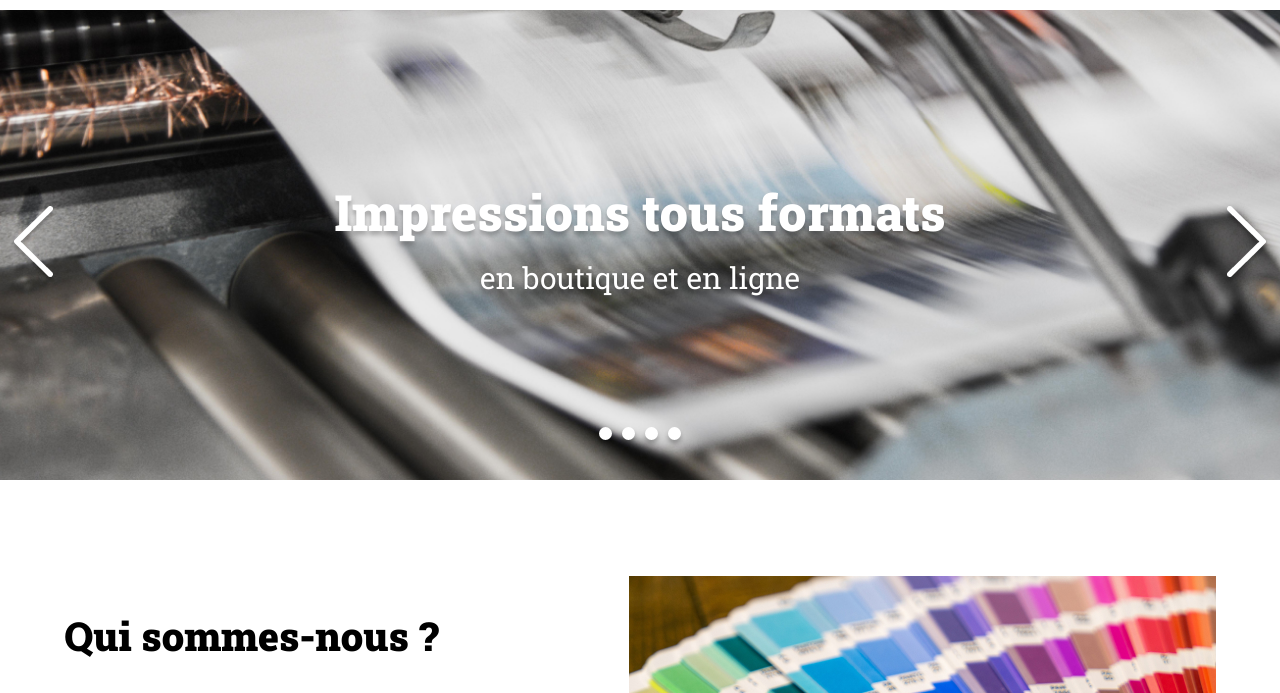
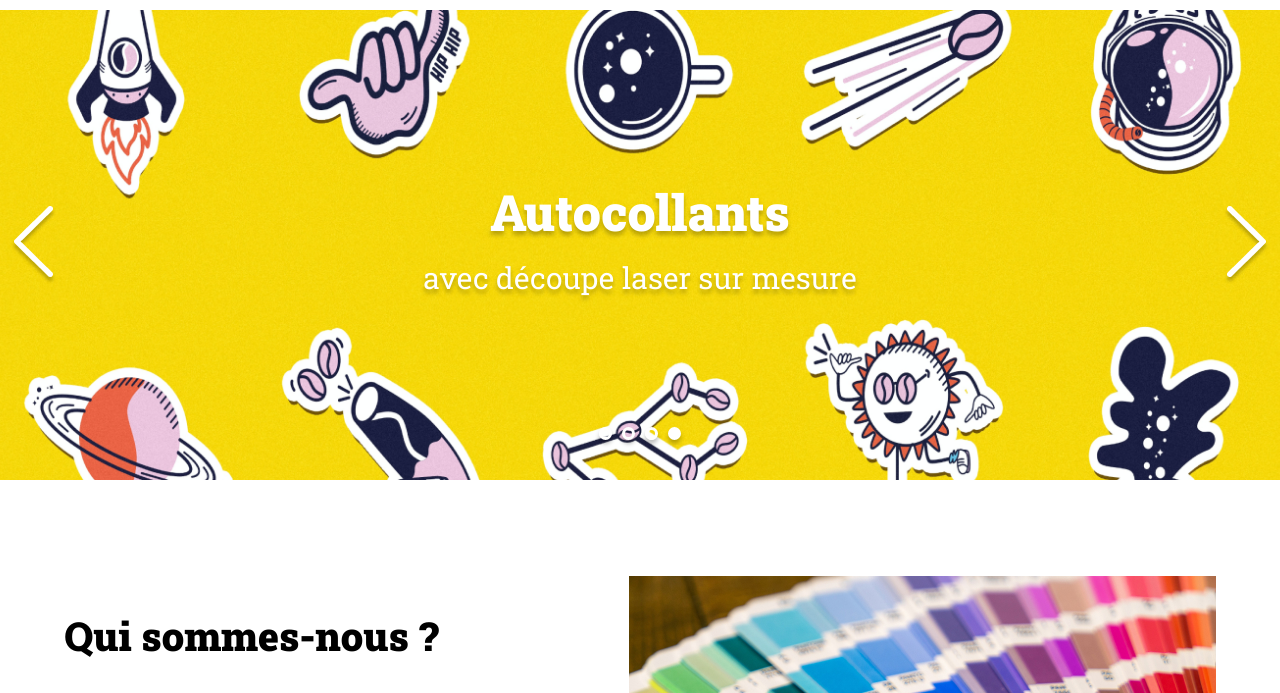
Before and after one commit to CaroleJ17/Projet-05---Site-Print-it-, a plain HTML site: page index.html in a window 1280 px wide. Both pictures are taken after a click on the picture 33 px from the left and 336 px from the top of the page. Shown: the part 91-784 px from the top of the page. Drawn offline with Linux system fonts and the light colour scheme.

Commit message:
steps 4&5

```diff
--- a/assets/script.js
+++ b/assets/script.js
@@ -21,17 +21,38 @@ console.log(slides);
 
 const arrow_left = document.querySelector(".arrow_left");
 const arrow_right = document.querySelector(".arrow_right");
-const dots = document.querySelector(".dot");
-const banner = document.querySelector(".banner-img");
+const banner_dots = document.querySelector(".dots");
+const banner_img = document.querySelector(".banner-img");
+const banner_tagLine = document.querySelector("#banner p");
 
 let currentIndex = 0;
 
-arrow_left.addEventListener("click", function () {
-  currentIndex = currentIndex - 1;
+arrow_left.addEventListener("click", () => {
+  dots[currentIndex].classList.remove("dot_selected");
+  currentIndex - 1 < 0 ? (currentIndex = slides.length - 1) : currentIndex--;
   console.log("click left", currentIndex);
+  slides_update();
 });
 
-arrow_right.addEventListener("click", function () {
-  currentIndex = currentIndex + 1;
+arrow_right.addEventListener("click", () => {
+  dots[currentIndex].classList.remove("dot_selected");
+  currentIndex + 1 > slides.length - 1 ? (currentIndex = 0) : currentIndex++;
   console.log("click right", currentIndex);
+  slides_update();
 });
+
+slides.forEach(() => {
+  const dot = document.createElement("div");
+  dot.classList.add("dot");
+  banner_dots.appendChild(dot);
+});
+
+const dots = document.querySelectorAll(".dot");
+
+function slides_update() {
+  dots[currentIndex].classList.add("dot_selected");
+  banner_img.src = `./assets/images/slideshow/${slides[currentIndex].image}`;
+  banner_tagLine.innerHTML = slides[currentIndex].tagLine;
+}
+
+slides_update();
--- a/index.html
+++ b/index.html
@@ -25,12 +25,7 @@
         <img class="arrow arrow_left" src="assets/images/arrow_left.png" alt="arrow left" />
         <img class="arrow arrow_right" src="assets/images/arrow_right.png" alt="arrow right" />
         <p>Impressions tous formats <span>en boutique et en ligne</span></p>
-        <div class="dots">
-          <span class="dot dot_selected"></span>
-          <span class="dot dot_selected"></span>
-          <span class="dot dot_selected"></span>
-          <span class="dot dot_selected"></span>
-        </div>
+        <div class="dots"></div>
       </div>
       <section id="about-us" class="container">
         <div>
```
